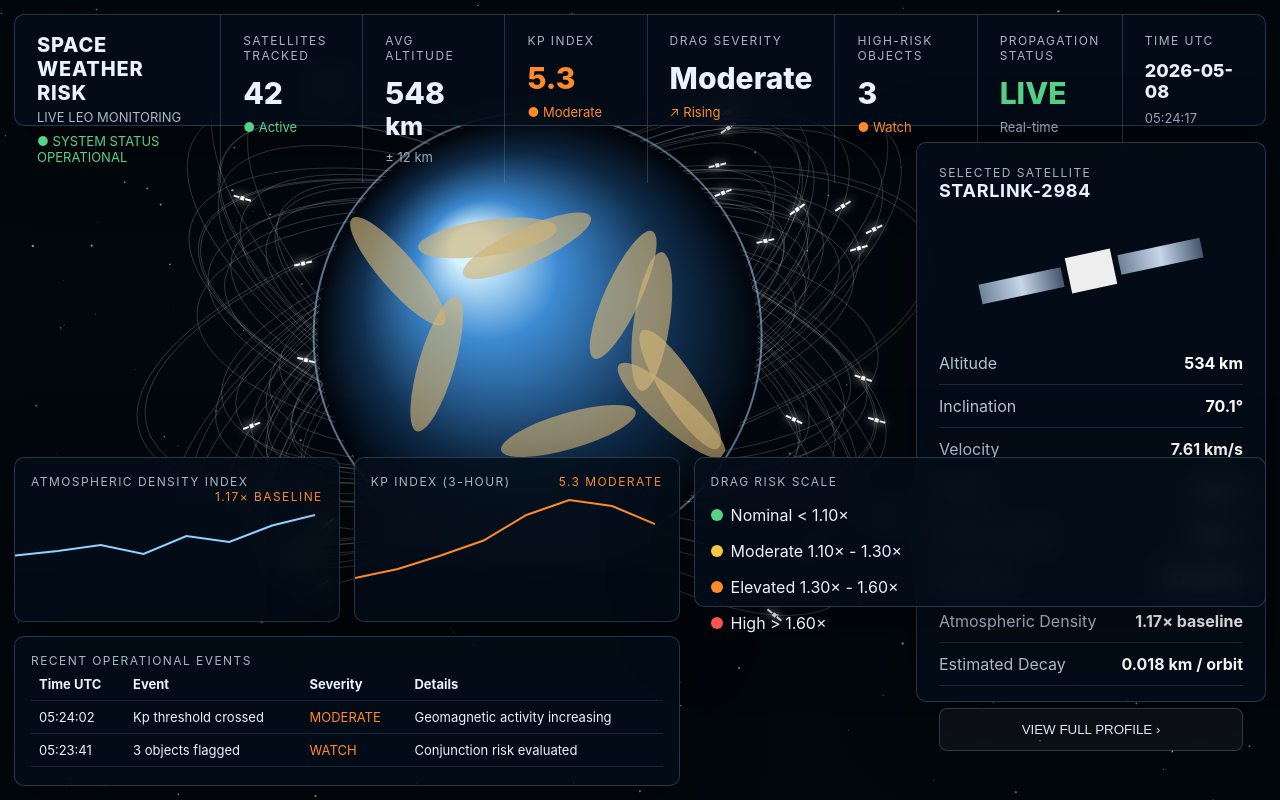
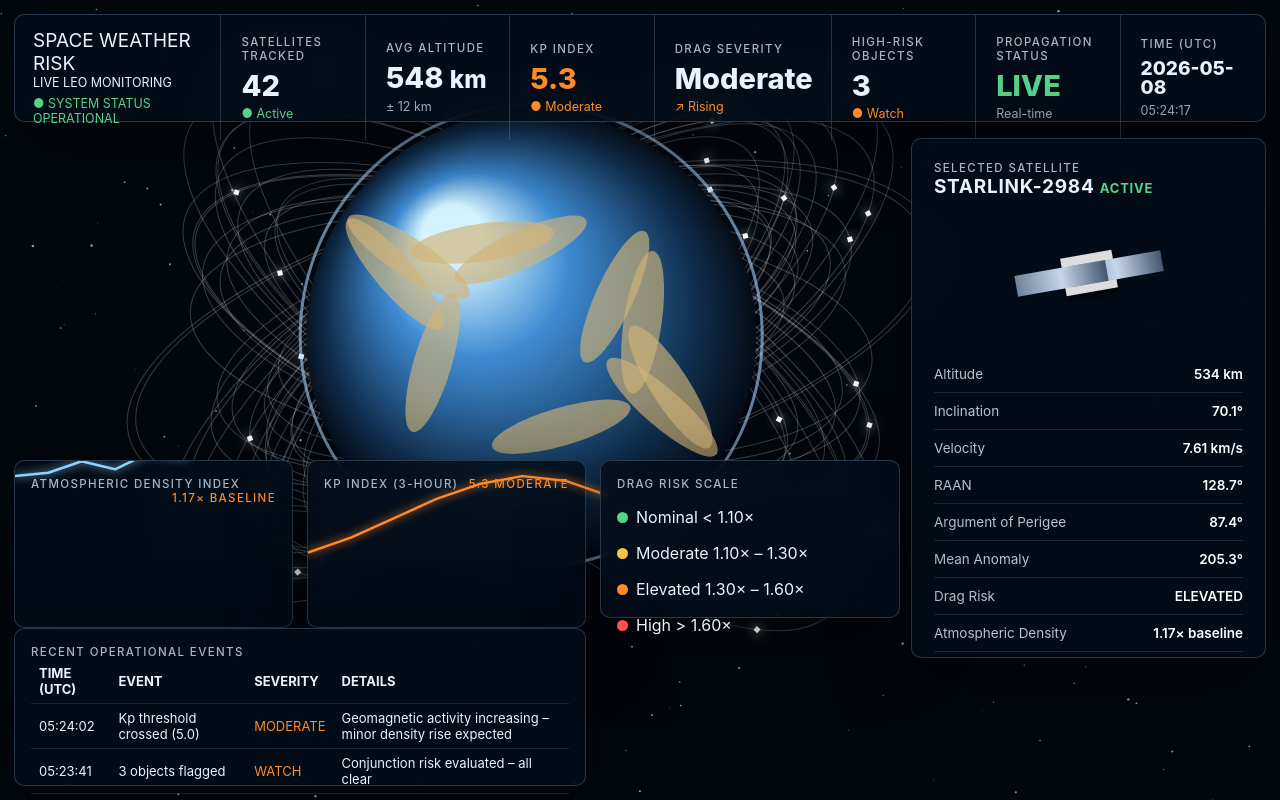
Before and after one commit to cafeco09/space_weather_official_risk, a plain HTML site: page docs/index.html in a window 1280 px wide. Drawn offline with Linux system fonts and the light colour scheme.

Commit message:
Refactor styles and improve layout in index.html

```diff
--- a/docs/index.html
+++ b/docs/index.html
@@ -1,4 +1,3 @@
-cat > docs/index.html <<'EOF'
 <!DOCTYPE html>
 <html lang="en">
 <head>
@@ -7,27 +6,25 @@ cat > docs/index.html <<'EOF'
 <title>Space Weather Risk Dashboard</title>
 <style>
 * { box-sizing: border-box; }
-
 body {
   margin: 0;
   background: #02070d;
   color: #eaf2ff;
-  font-family: Inter, Arial, sans-serif;
+  font-family: Inter, system-ui, Arial, sans-serif;
   overflow: hidden;
+  height: 100vh;
 }
-
 canvas {
   position: fixed;
   inset: 0;
   z-index: 1;
 }
-
 .panel {
-  background: rgba(4, 14, 25, 0.82);
+  background: rgba(4, 14, 25, 0.85);
   border: 1px solid rgba(135, 170, 205, 0.28);
   border-radius: 10px;
   backdrop-filter: blur(14px);
-  box-shadow: 0 20px 80px rgba(0,0,0,.35);
+  box-shadow: 0 20px 80px rgba(0,0,0,.4);
 }
 
 .top {
@@ -35,239 +32,228 @@ canvas {
   top: 14px;
   left: 14px;
   right: 14px;
-  height: 112px;
+  height: 108px;
   z-index: 5;
   display: grid;
   grid-template-columns: 1.45fr repeat(7, 1fr);
+  gap: 2px;
 }
-
 .kpi {
-  padding: 18px 22px;
+  padding: 14px 18px;
   border-right: 1px solid rgba(135,170,205,.25);
+  display: flex;
+  flex-direction: column;
+  justify-content: center;
 }
-
 .kpi:last-child { border-right: 0; }
-
 .label {
   color: #a7b5c6;
-  font-size: 12px;
+  font-size: 11.5px;
   letter-spacing: .12em;
   text-transform: uppercase;
+  font-weight: 500;
 }
-
 .value {
-  margin-top: 12px;
-  font-size: 30px;
+  margin-top: 8px;
+  font-size: 29px;
   font-weight: 800;
+  line-height: 1;
 }
-
 .small {
-  margin-top: 8px;
+  margin-top: 6px;
   color: #9aaabc;
-  font-size: 13px;
+  font-size: 12.5px;
 }
-
 .green { color: #56d28a; }
 .orange { color: #ff8a2a; }
 .red { color: #ff5252; }
 
-.title {
-  font-size: 20px;
-  font-weight: 800;
-  letter-spacing: .04em;
-}
-
-.subtitle {
-  margin-top: 4px;
-  font-size: 13px;
-  color: #aab8c8;
-}
-
 .side {
   position: fixed;
   right: 14px;
-  top: 142px;
-  width: 350px;
-  height: 560px;
+  top: 138px;
+  width: 355px;
+  height: calc(100vh - 280px);
   z-index: 5;
   padding: 22px;
+  overflow-y: auto;
 }
-
 .side h2 {
-  margin: 0 0 22px;
-  font-size: 18px;
+  margin: 0 0 18px;
+  font-size: 19px;
   letter-spacing: .04em;
 }
-
 .sat-img {
-  height: 95px;
-  margin: 18px 0 24px;
+  height: 110px;
+  margin: 20px 0 28px;
   display: flex;
   justify-content: center;
   align-items: center;
 }
-
 .sat-body {
-  width: 46px;
-  height: 36px;
-  background: #eee;
+  width: 52px;
+  height: 38px;
+  background: #ddd;
   position: relative;
-  transform: rotate(-12deg);
+  transform: rotate(-10deg);
+  box-shadow: 0 4px 12px rgba(0,0,0,.6);
 }
-
 .sat-body:before,
 .sat-body:after {
   content: "";
   position: absolute;
-  top: 8px;
-  width: 84px;
-  height: 20px;
+  top: 9px;
+  width: 92px;
+  height: 21px;
   background: linear-gradient(90deg, #6f8299, #c6d7eb, #44566e);
 }
-
-.sat-body:before { right: 52px; }
-.sat-body:after { left: 52px; }
+.sat-body:before { right: -48px; }
+.sat-body:after { left: -48px; }
 
 .rows div {
   display: flex;
   justify-content: space-between;
-  padding: 11px 0;
+  padding: 10px 0;
   border-bottom: 1px solid rgba(135,170,205,.18);
   color: #b5c4d5;
+  font-size: 13.5px;
 }
-
-.rows strong { color: white; }
+.rows strong { color: white; font-weight: 600; }
 
 .bottom {
   position: fixed;
   left: 14px;
-  right: 14px;
+  right: 380px;
   bottom: 14px;
   z-index: 5;
   display: grid;
-  grid-template-columns: 1fr .86fr;
+  grid-template-columns: 1fr 300px;
   gap: 14px;
 }
-
 .charts {
   display: grid;
   grid-template-columns: 1fr 1fr;
   gap: 14px;
 }
-
 .chart {
-  height: 165px;
+  height: 168px;
   padding: 16px;
 }
-
 .events {
-  height: 150px;
-  margin-top: 14px;
+  height: 158px;
   padding: 16px;
+  font-size: 13px;
 }
-
 .events table {
   width: 100%;
   border-collapse: collapse;
-  font-size: 13px;
 }
-
 .events td, .events th {
-  padding: 8px;
+  padding: 6px 8px;
   border-bottom: 1px solid rgba(135,170,205,.16);
   text-align: left;
 }
-
 .scale {
-  height: 150px;
+  height: 158px;
   padding: 16px;
 }
-
 .dot {
   display: inline-block;
-  width: 12px;
-  height: 12px;
+  width: 11px;
+  height: 11px;
   border-radius: 50%;
   margin-right: 8px;
 }
-
 button {
-  margin-top: 22px;
+  margin-top: 20px;
   width: 100%;
   padding: 13px;
   border-radius: 8px;
   border: 1px solid rgba(135,170,205,.28);
   background: rgba(255,255,255,.04);
   color: #d9e8f7;
+  font-weight: 600;
+  cursor: pointer;
 }
 </style>
 </head>
 <body>
 <canvas id="scene"></canvas>
 
+<!-- Top Bar -->
 <section class="top panel">
   <div class="kpi">
-    <div class="title">SPACE WEATHER RISK</div>
-    <div class="subtitle">LIVE LEO MONITORING</div>
+    <div class="title" style="font-size:19px">SPACE WEATHER RISK</div>
+    <div class="subtitle" style="font-size:12.5px">LIVE LEO MONITORING</div>
     <div class="small green">● SYSTEM STATUS OPERATIONAL</div>
   </div>
-  <div class="kpi"><div class="label">Satellites Tracked</div><div class="value">42</div><div class="small green">● Active</div></div>
-  <div class="kpi"><div class="label">Avg Altitude</div><div class="value">548 <small>km</small></div><div class="small">± 12 km</div></div>
-  <div class="kpi"><div class="label">KP Index</div><div class="value orange">5.3</div><div class="small orange">● Moderate</div></div>
-  <div class="kpi"><div class="label">Drag Severity</div><div class="value">Moderate</div><div class="small orange">↗ Rising</div></div>
-  <div class="kpi"><div class="label">High-Risk Objects</div><div class="value">3</div><div class="small orange">● Watch</div></div>
-  <div class="kpi"><div class="label">Propagation Status</div><div class="value green">LIVE</div><div class="small">Real-time</div></div>
-  <div class="kpi"><div class="label">Time UTC</div><div class="value" style="font-size:18px">2026-05-08</div><div class="small">05:24:17</div></div>
+  <div class="kpi"><div class="label">SATELLITES TRACKED</div><div class="value">42</div><div class="small green">● Active</div></div>
+  <div class="kpi"><div class="label">AVG ALTITUDE</div><div class="value">548 <small>km</small></div><div class="small">± 12 km</div></div>
+  <div class="kpi"><div class="label">KP INDEX</div><div class="value orange">5.3</div><div class="small orange">● Moderate</div></div>
+  <div class="kpi"><div class="label">DRAG SEVERITY</div><div class="value">Moderate</div><div class="small orange">↗ Rising</div></div>
+  <div class="kpi"><div class="label">HIGH-RISK OBJECTS</div><div class="value">3</div><div class="small orange">● Watch</div></div>
+  <div class="kpi"><div class="label">PROPAGATION STATUS</div><div class="value green">LIVE</div><div class="small">Real-time</div></div>
+  <div class="kpi"><div class="label">TIME (UTC)</div><div class="value" style="font-size:19px">2026-05-08</div><div class="small">05:24:17</div></div>
 </section>
 
+<!-- Side Panel -->
 <section class="side panel">
-  <div class="label">Selected Satellite</div>
-  <h2>STARLINK-2984</h2>
+  <div class="label">SELECTED SATELLITE</div>
+  <h2>STARLINK-2984 <span style="color:#56d28a;font-size:13px">ACTIVE</span></h2>
   <div class="sat-img"><div class="sat-body"></div></div>
+
   <div class="rows">
     <div><span>Altitude</span><strong>534 km</strong></div>
     <div><span>Inclination</span><strong>70.1°</strong></div>
     <div><span>Velocity</span><strong>7.61 km/s</strong></div>
     <div><span>RAAN</span><strong>128.7°</strong></div>
+    <div><span>Argument of Perigee</span><strong>87.4°</strong></div>
     <div><span>Mean Anomaly</span><strong>205.3°</strong></div>
     <div><span>Drag Risk</span><strong class="orange">ELEVATED</strong></div>
     <div><span>Atmospheric Density</span><strong>1.17× baseline</strong></div>
     <div><span>Estimated Decay</span><strong>0.018 km / orbit</strong></div>
+    <div><span>Orbit Epoch (UTC)</span><strong>05:24:12</strong></div>
   </div>
-  <button>VIEW FULL PROFILE ›</button>
+  <button>VIEW FULL PROFILE →</button>
 </section>
 
+<!-- Bottom Section -->
 <section class="bottom">
   <div>
     <div class="charts">
       <div class="chart panel">
-        <div class="label">Atmospheric Density Index <span class="orange" style="float:right">1.17× baseline</span></div>
-        <canvas id="density"></canvas>
+        <div class="label">ATMOSPHERIC DENSITY INDEX <span class="orange" style="float:right">1.17× baseline</span></div>
+        <canvas id="density" height="120"></canvas>
       </div>
       <div class="chart panel">
-        <div class="label">KP Index (3-hour) <span class="orange" style="float:right">5.3 Moderate</span></div>
-        <canvas id="kp"></canvas>
+        <div class="label">KP INDEX (3-HOUR) <span class="orange" style="float:right">5.3 Moderate</span></div>
+        <canvas id="kp" height="120"></canvas>
       </div>
     </div>
+
     <div class="events panel">
-      <div class="label">Recent Operational Events</div>
+      <div class="label">RECENT OPERATIONAL EVENTS</div>
       <table>
-        <tr><th>Time UTC</th><th>Event</th><th>Severity</th><th>Details</th></tr>
-        <tr><td>05:24:02</td><td>Kp threshold crossed</td><td class="orange">MODERATE</td><td>Geomagnetic activity increasing</td></tr>
-        <tr><td>05:23:41</td><td>3 objects flagged</td><td class="orange">WATCH</td><td>Conjunction risk evaluated</td></tr>
+        <tr><th>TIME (UTC)</th><th>EVENT</th><th>SEVERITY</th><th>DETAILS</th></tr>
+        <tr><td>05:24:02</td><td>Kp threshold crossed (5.0)</td><td class="orange">MODERATE</td><td>Geomagnetic activity increasing – minor density rise expected</td></tr>
+        <tr><td>05:23:41</td><td>3 objects flagged</td><td class="orange">WATCH</td><td>Conjunction risk evaluated – all clear</td></tr>
+        <tr><td>05:22:58</td><td>Propagation batch complete</td><td class="green">INFO</td><td>42 satellites propagated successfully</td></tr>
       </table>
     </div>
   </div>
+
+  <!-- Drag Risk Scale -->
   <div class="scale panel">
-    <div class="label">Drag Risk Scale</div>
+    <div class="label">DRAG RISK SCALE</div>
     <p><span class="dot" style="background:#56d28a"></span>Nominal &lt; 1.10×</p>
-    <p><span class="dot" style="background:#f7c647"></span>Moderate 1.10× - 1.30×</p>
-    <p><span class="dot" style="background:#ff8a2a"></span>Elevated 1.30× - 1.60×</p>
+    <p><span class="dot" style="background:#f7c647"></span>Moderate 1.10× – 1.30×</p>
+    <p><span class="dot" style="background:#ff8a2a"></span>Elevated 1.30× – 1.60×</p>
     <p><span class="dot" style="background:#ff5252"></span>High &gt; 1.60×</p>
   </div>
 </section>
 
 <script>
+// Background Earth + Satellites
 const c = document.getElementById("scene");
 const ctx = c.getContext("2d");
 
@@ -276,7 +262,7 @@ function resize() {
   c.height = innerHeight * devicePixelRatio;
   c.style.width = innerWidth + "px";
   c.style.height = innerHeight + "px";
-  ctx.setTransform(devicePixelRatio,0,0,devicePixelRatio,0,0);
+  ctx.setTransform(devicePixelRatio, 0, 0, devicePixelRatio, 0, 0);
 }
 resize();
 addEventListener("resize", resize);
@@ -284,66 +270,70 @@ addEventListener("resize", resize);
 const stars = Array.from({length: 260}, () => ({
   x: Math.random() * innerWidth,
   y: Math.random() * innerHeight,
-  r: Math.random() * 1.2
+  r: Math.random() * 1.3
 }));
 
 const sats = Array.from({length: 42}, (_, i) => ({
   a: Math.random() * Math.PI * 2,
-  s: .002 + Math.random()*.004,
-  r: 260 + Math.random()*150,
-  tilt: -0.7 + Math.random()*1.4
+  s: 0.0018 + Math.random() * 0.0042,
+  r: 255 + Math.random() * 160,
+  tilt: -0.75 + Math.random() * 1.5
 }));
 
 function drawEarth(t) {
-  const x = innerWidth * .42, y = innerHeight * .42, r = 220;
-  const g = ctx.createRadialGradient(x-r*.3,y-r*.4,20,x,y,r);
-  g.addColorStop(0,"#d6f4ff");
-  g.addColorStop(.25,"#3e8bd3");
-  g.addColorStop(.68,"#102e4d");
-  g.addColorStop(1,"#02060d");
+  const x = innerWidth * 0.415, y = innerHeight * 0.42, r = 225;
+  const g = ctx.createRadialGradient(x-r*0.35, y-r*0.45, 30, x, y, r*1.05);
+  g.addColorStop(0, "#d6f4ff");
+  g.addColorStop(0.3, "#3e8bd3");
+  g.addColorStop(0.75, "#102e4d");
+  g.addColorStop(1, "#02060d");
+
   ctx.fillStyle = g;
-  ctx.beginPath(); ctx.arc(x,y,r,0,Math.PI*2); ctx.fill();
+  ctx.beginPath(); ctx.arc(x, y, r, 0, Math.PI*2); ctx.fill();
 
-  ctx.save(); ctx.beginPath(); ctx.arc(x,y,r,0,Math.PI*2); ctx.clip();
-  for(let i=0;i<9;i++){
-    ctx.fillStyle = "rgba(210,180,120,.65)";
+  ctx.save();
+  ctx.beginPath(); ctx.arc(x, y, r, 0, Math.PI*2); ctx.clip();
+  ctx.fillStyle = "rgba(210,180,120,0.65)";
+  for(let i = 0; i < 10; i++) {
     ctx.beginPath();
-    ctx.ellipse(x+Math.sin(t*.0003+i)*r*.65,y+Math.cos(t*.0002+i)*r*.45,70,18,t*.0002+i,0,Math.PI*2);
+    ctx.ellipse(x + Math.sin(t*0.0003 + i)*r*0.62,
+                y + Math.cos(t*0.0002 + i)*r*0.42,
+                72, 19, t*0.0002 + i, 0, Math.PI*2);
     ctx.fill();
   }
   ctx.restore();
 
-  ctx.strokeStyle="rgba(160,210,255,.55)";
-  ctx.lineWidth=2;
-  ctx.beginPath(); ctx.arc(x,y,r+4,0,Math.PI*2); ctx.stroke();
+  ctx.strokeStyle = "rgba(160,210,255,0.6)";
+  ctx.lineWidth = 3;
+  ctx.beginPath(); ctx.arc(x, y, r+6, 0, Math.PI*2); ctx.stroke();
 }
 
-function drawScene(t){
-  ctx.clearRect(0,0,innerWidth,innerHeight);
-  ctx.fillStyle="#02070d"; ctx.fillRect(0,0,innerWidth,innerHeight);
+function drawScene(t) {
+  ctx.clearRect(0, 0, innerWidth, innerHeight);
+  ctx.fillStyle = "#02070d"; ctx.fillRect(0, 0, innerWidth, innerHeight);
 
-  stars.forEach(s=>{
-    ctx.fillStyle="rgba(255,255,255,.55)";
-    ctx.beginPath(); ctx.arc(s.x,s.y,s.r,0,Math.PI*2); ctx.fill();
+  stars.forEach(s => {
+    ctx.fillStyle = "rgba(255,255,255,0.6)";
+    ctx.beginPath(); ctx.arc(s.x, s.y, s.r, 0, Math.PI*2); ctx.fill();
   });
 
-  const ex = innerWidth*.42, ey = innerHeight*.42;
-
-  sats.forEach(s=>{
+  const ex = innerWidth * 0.415, ey = innerHeight * 0.42;
+  sats.forEach(s => {
     s.a += s.s;
     ctx.save();
-    ctx.translate(ex,ey);
+    ctx.translate(ex, ey);
     ctx.rotate(s.tilt);
-    ctx.strokeStyle="rgba(255,255,255,.22)";
-    ctx.lineWidth=.8;
-    ctx.beginPath(); ctx.ellipse(0,0,s.r,s.r*.36,0,0,Math.PI*2); ctx.stroke();
+    ctx.strokeStyle = "rgba(255,255,255,0.22)";
+    ctx.lineWidth = 1;
+    ctx.beginPath();
+    ctx.ellipse(0, 0, s.r, s.r * 0.36, 0, 0, Math.PI*2);
+    ctx.stroke();
 
-    const x=Math.cos(s.a)*s.r, y=Math.sin(s.a)*s.r*.36;
-    ctx.fillStyle="white";
-    ctx.shadowBlur=10; ctx.shadowColor="white";
-    ctx.fillRect(x-2,y-2,4,4);
-    ctx.fillRect(x-9,y-1,6,2);
-    ctx.fillRect(x+3,y-1,6,2);
+    const x = Math.cos(s.a) * s.r;
+    const y = Math.sin(s.a) * s.r * 0.36;
+    ctx.fillStyle = "#fff";
+    ctx.shadowBlur = 12; ctx.shadowColor = "#fff";
+    ctx.fillRect(x-2.5, y-2.5, 5, 5);
     ctx.restore();
   });
 
@@ -352,27 +342,33 @@ function drawScene(t){
 }
 drawScene(0);
 
+// Chart helpers
 function drawLine(id, values, colour) {
   const cc = document.getElementById(id);
   const x = cc.getContext("2d");
-  cc.width = cc.clientWidth * devicePixelRatio;
-  cc.height = cc.clientHeight * devicePixelRatio;
-  x.setTransform(devicePixelRatio,0,0,devicePixelRatio,0,0);
+  const dpr = devicePixelRatio;
+  cc.width = cc.clientWidth * dpr;
+  cc.height = cc.clientHeight * dpr;
+  x.setTransform(dpr, 0, 0, dpr, 0, 0);
   const w = cc.clientWidth, h = cc.clientHeight;
+
   x.strokeStyle = colour;
-  x.lineWidth = 2;
+  x.lineWidth = 2.5;
+  x.lineJoin = "round";
+  x.shadowBlur = 8;
+  x.shadowColor = colour;
+
   x.beginPath();
-  values.forEach((v,i)=>{
-    const px = i/(values.length-1)*w;
-    const py = h - v*h;
-    i ? x.lineTo(px,py) : x.moveTo(px,py);
+  values.forEach((v, i) => {
+    const px = i / (values.length - 1) * w;
+    const py = h - v * h * 0.95;
+    i ? x.lineTo(px, py) : x.moveTo(px, py);
   });
   x.stroke();
 }
 
-drawLine("density",[.35,.38,.42,.36,.48,.44,.55,.62], "#8fd4ff");
-drawLine("kp",[.2,.26,.35,.45,.62,.72,.68,.56], "#ff8a2a");
+drawLine("density", [0.92, 0.95, 1.05, 0.98, 1.12, 1.08, 1.25, 1.38, 1.45, 1.62], "#8fd4ff");
+drawLine("kp", [0.25, 0.38, 0.55, 0.72, 0.85, 0.92, 0.88, 0.75], "#ff8a2a");
 </script>
 </body>
 </html>
-EOF
```
